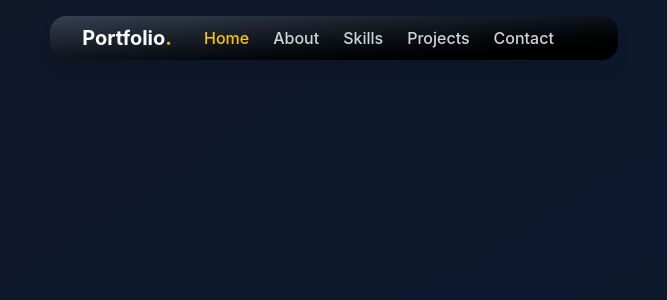
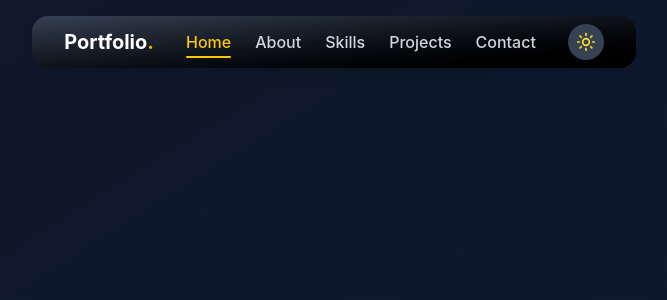
Before and after one commit to SmileCat42/SmileCat42.github.io, a React (Vite) app: page / in a window 1280 px wide. Shown: the top 300 px of the page, without its empty margins (306-973 px from the left). Built offline with nearby package versions, Linux system fonts and the light colour scheme.

Commit message:
add function dark&light mode

```diff
--- a/src/component/Navbar.jsx
+++ b/src/component/Navbar.jsx
@@ -1,5 +1,6 @@
 import { motion} from "framer-motion";
 import { useState } from "react"
+import { Sun, Moon } from "lucide-react";
 
 const Navbar = ({ darkMode, toggleDarkMode}) => {
   const [activeSection, setActiveSection] = useState('home')
@@ -81,14 +82,33 @@ const Navbar = ({ darkMode, toggleDarkMode}) => {
                   <motion.div
                   layoutId="navbar-indicator"
                   className={`absolute -bottom-1 left-0
-                  fight-0 h-0.5 bg-linear-to-r rounded-full
+                  right-0 h-0.5 bg-linear-to-r rounded-full
                   ${colors.indicator}`}>
                   </motion.div>
                 )}
               </a>
             ))}
           </div>
-          <div>
+          <div className= "flex items-center space-x-2">
+            {/* Dark Mode Toggle*/}
+            <motion.button
+            whileHover={{ scale:1.1}}
+            whileTap={{ scale:0.9}}
+            onClick={toggleDarkMode}
+            className={`p-2 rounded-full ${darkMode
+                ? 'bg-gray-700'
+                : 'bg-gray-200'
+            } transition-colors`}
+            aria-label={darkMode
+              ? 'Switch to light mode'
+              : 'Switch to dark mode'
+            }>
+                {darkMode ? (
+                  <Sun className="w-5 h-5 text-yellow-300"/>
+                ) : (
+                  <Moon className="w-5 h-5 text-gray-700"/>
+                )}
+            </motion.button>
           </div>
         </div>
       </motion.nav>
```
